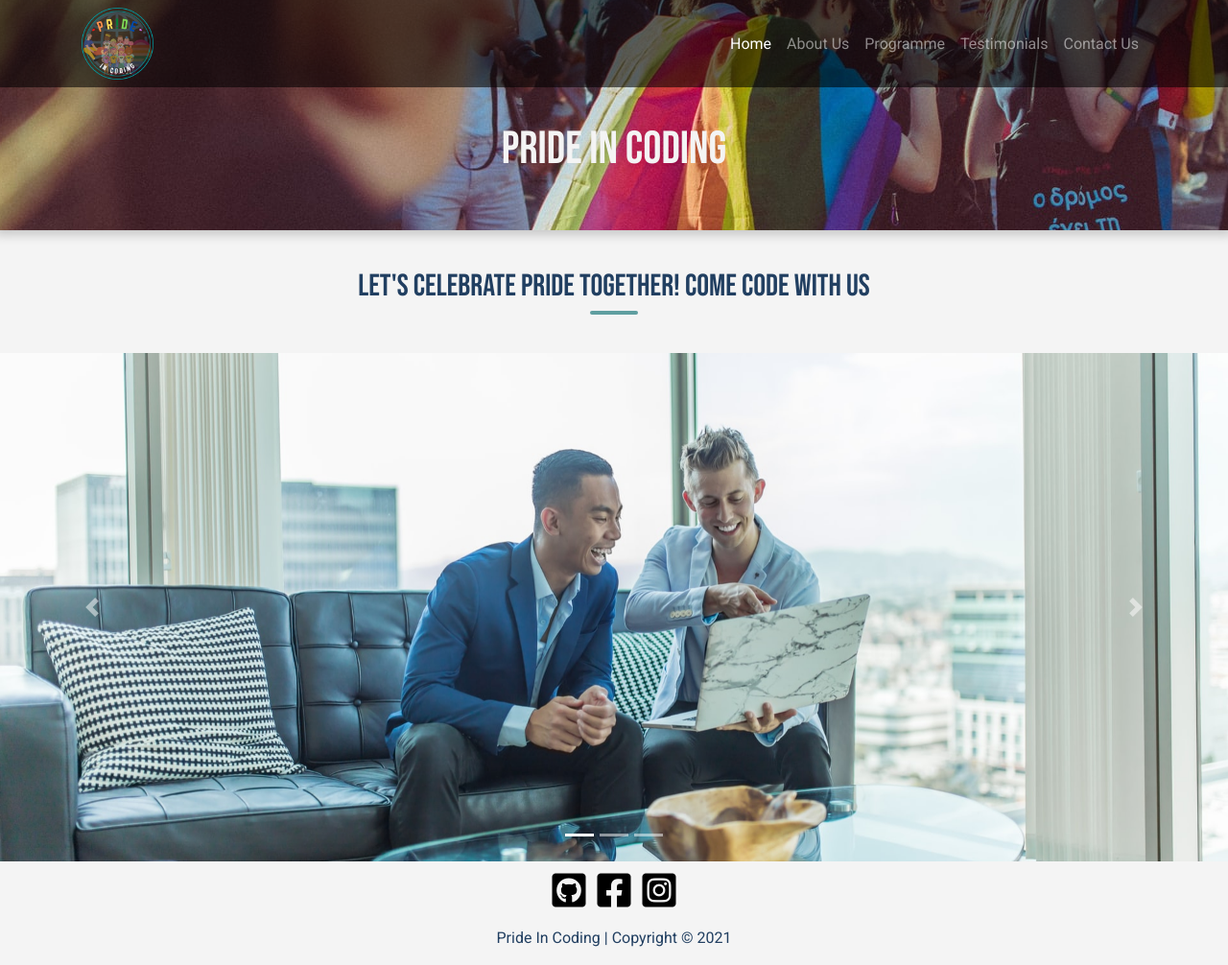
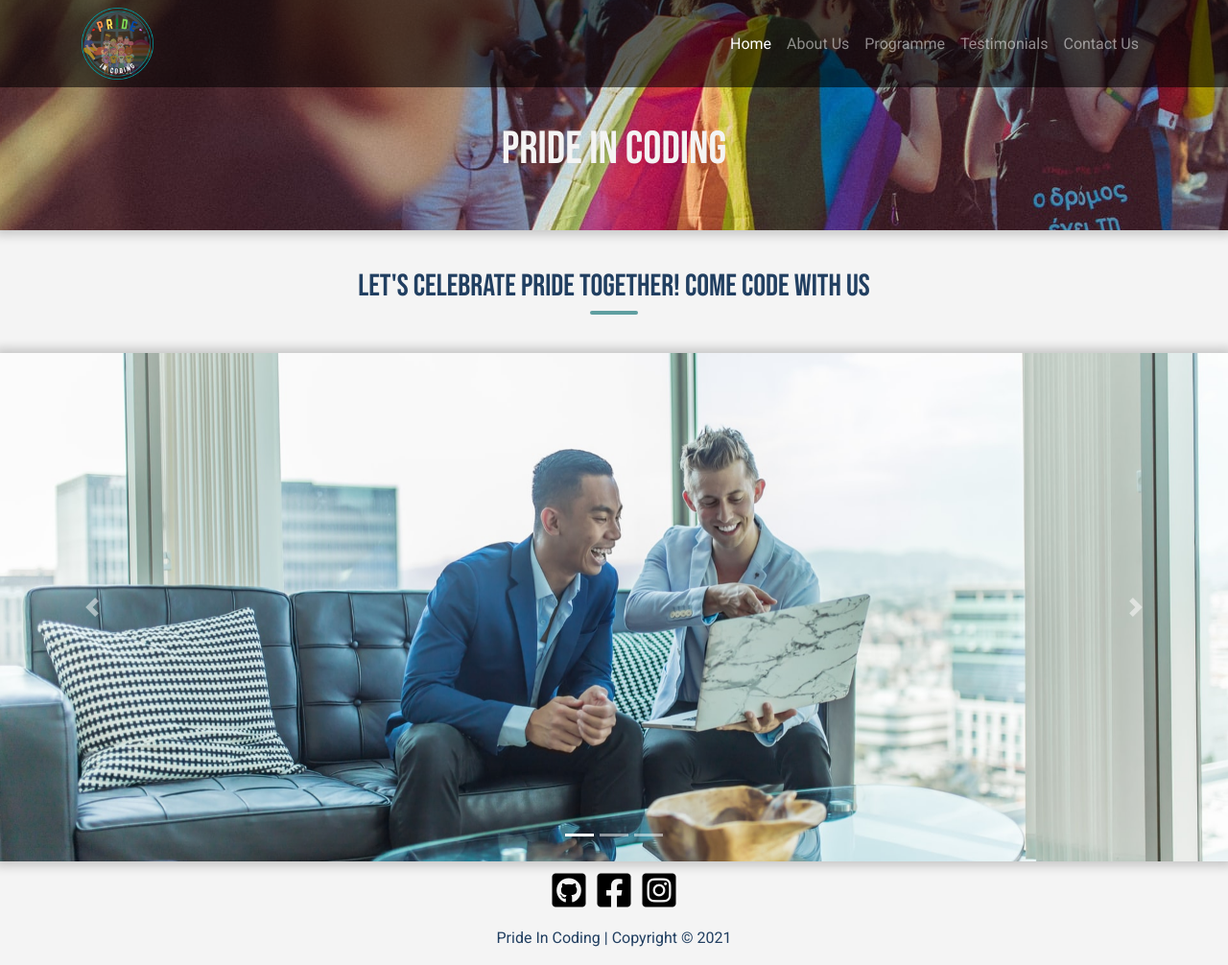
Before and after one commit to kimkesdev/Pride-In-Coding, a Flask app: page / in a window 1280 px wide. Shown: the whole page at 96% size. Run offline with Flask 2, Linux system fonts and the light colour scheme; some libraries are stand-ins or nearby versions.

Commit message:
add styling to carousel

```diff
--- a/static/css/style.css
+++ b/static/css/style.css
@@ -97,6 +97,7 @@ h2:after{
 
 .carousel {
 	margin-top: 15px;
+	box-shadow: 0px 0px 10px 5px rgba(0,0,0,0.19);
 }
 
 .carousel-item img {
```
